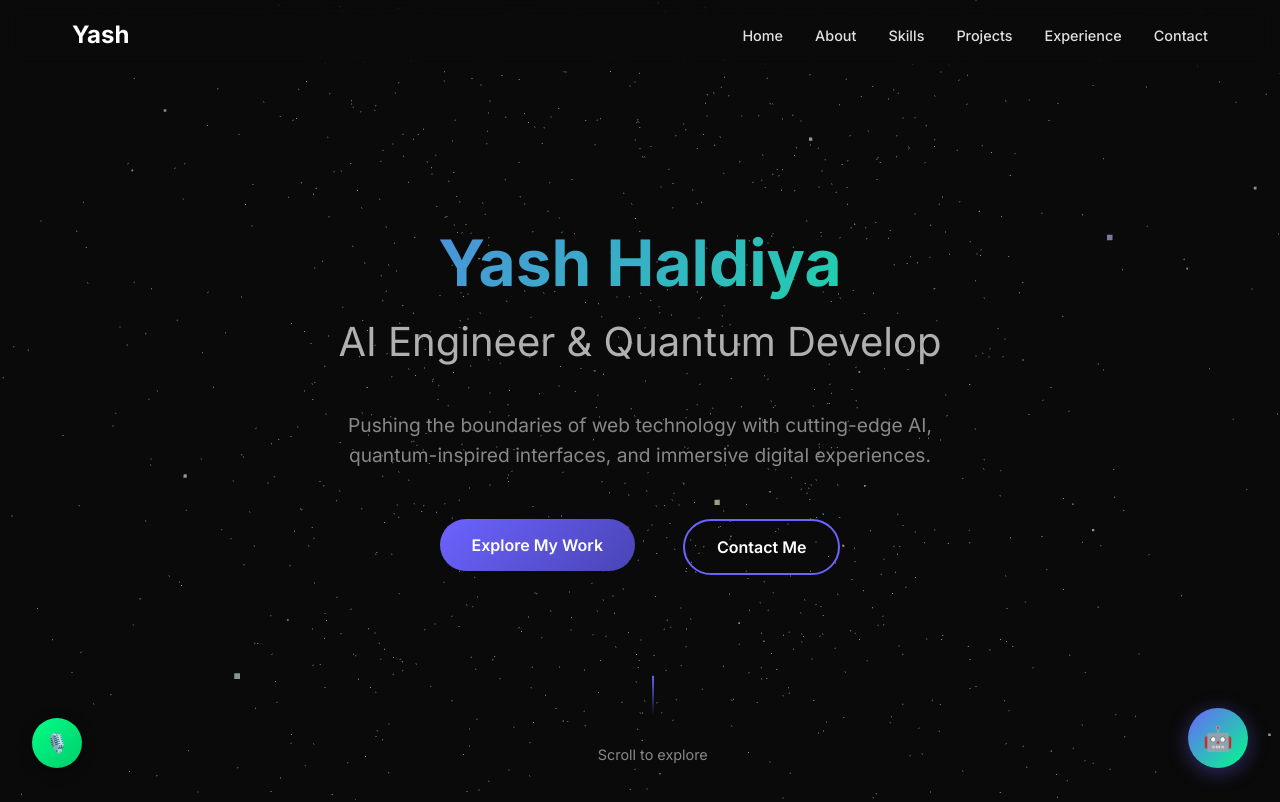
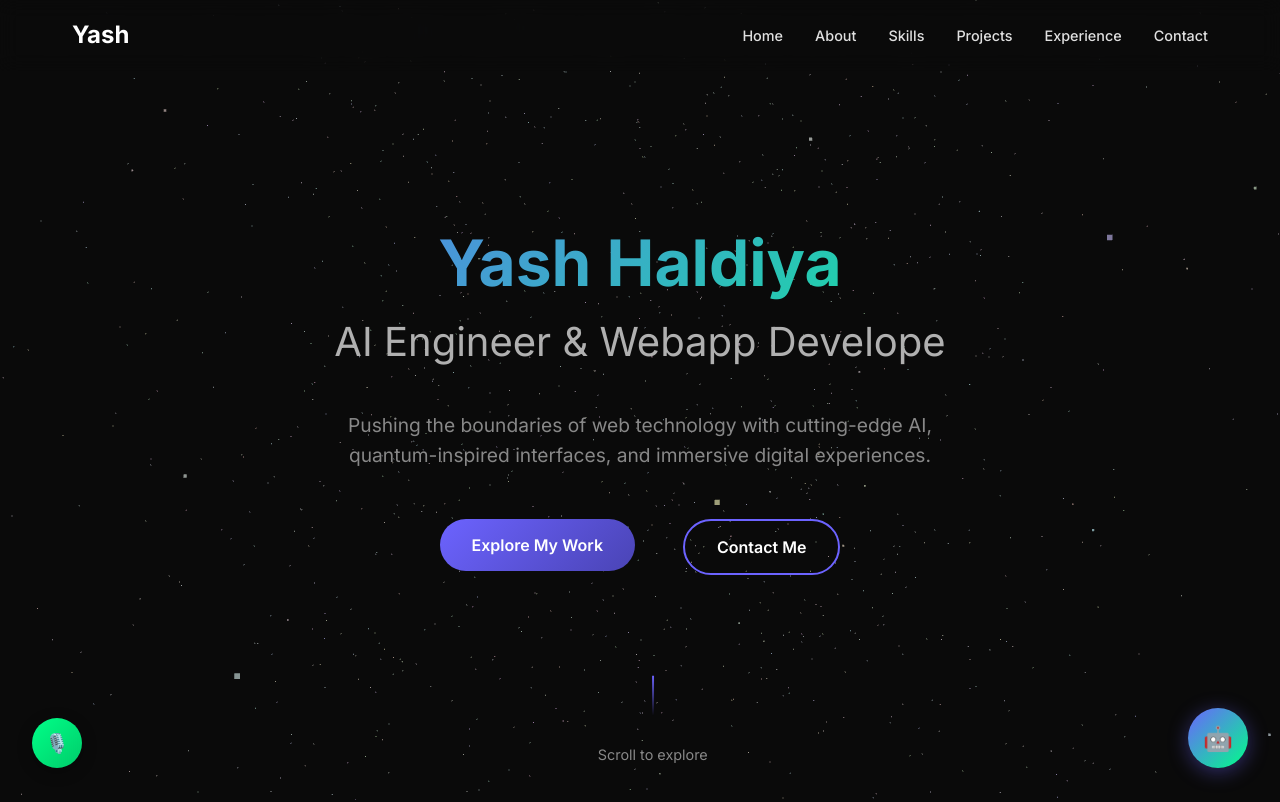
Before and after one commit to yashasvi9199/portfolio-source, a React (Vite) app: page / in a window 1280 px wide. Shown: the top 802 px of the page. Built offline with nearby package versions, Linux system fonts and the light colour scheme.

Commit message:
fix: changed description

```diff
--- a/src/sections/Hero.jsx
+++ b/src/sections/Hero.jsx
@@ -4,7 +4,7 @@ import '../styles/main.css'
 
 const Hero = () => {
   const textRef = useRef(null)
-  const { displayText: typedText } = useTypewriter('AI Engineer & Quantum Developer', 50, 1000)
+  const { displayText: typedText } = useTypewriter('AI Engineer & Webapp Developer', 50, 1000)
 
 
   return (
```
